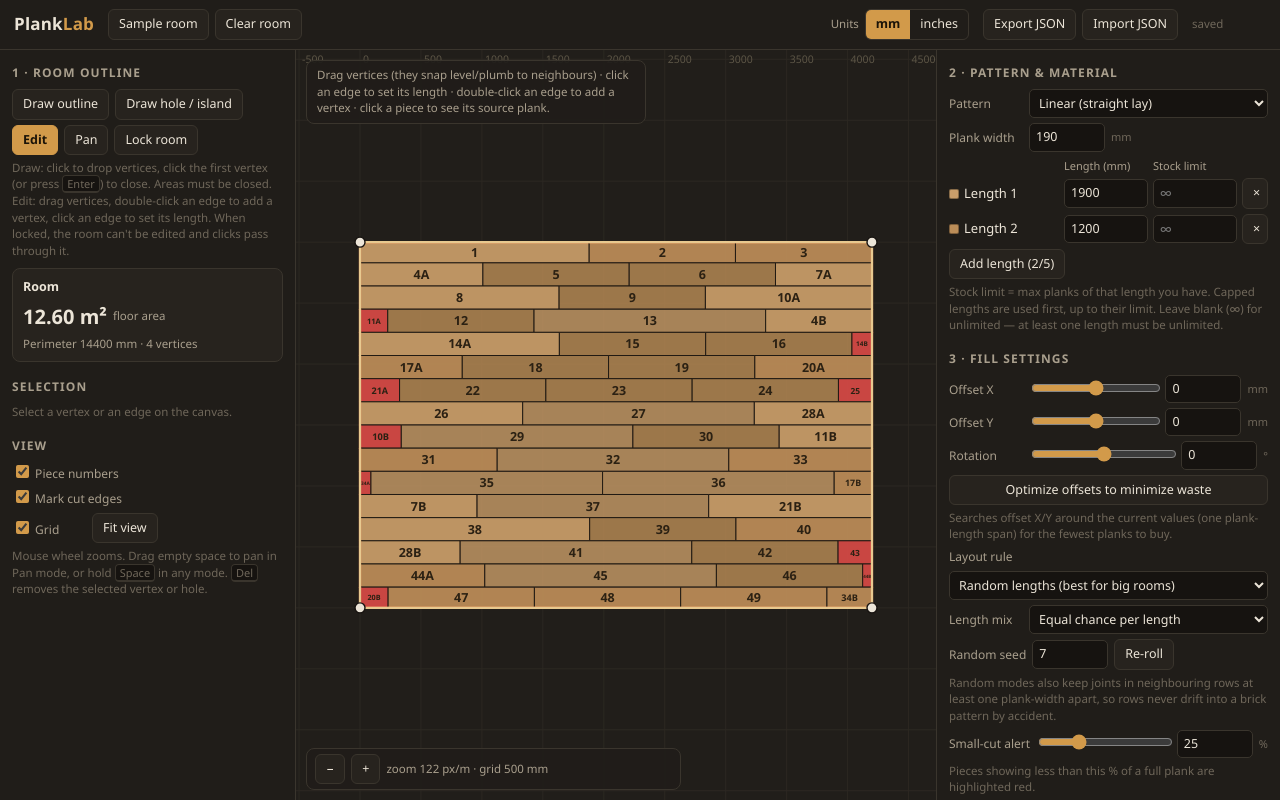
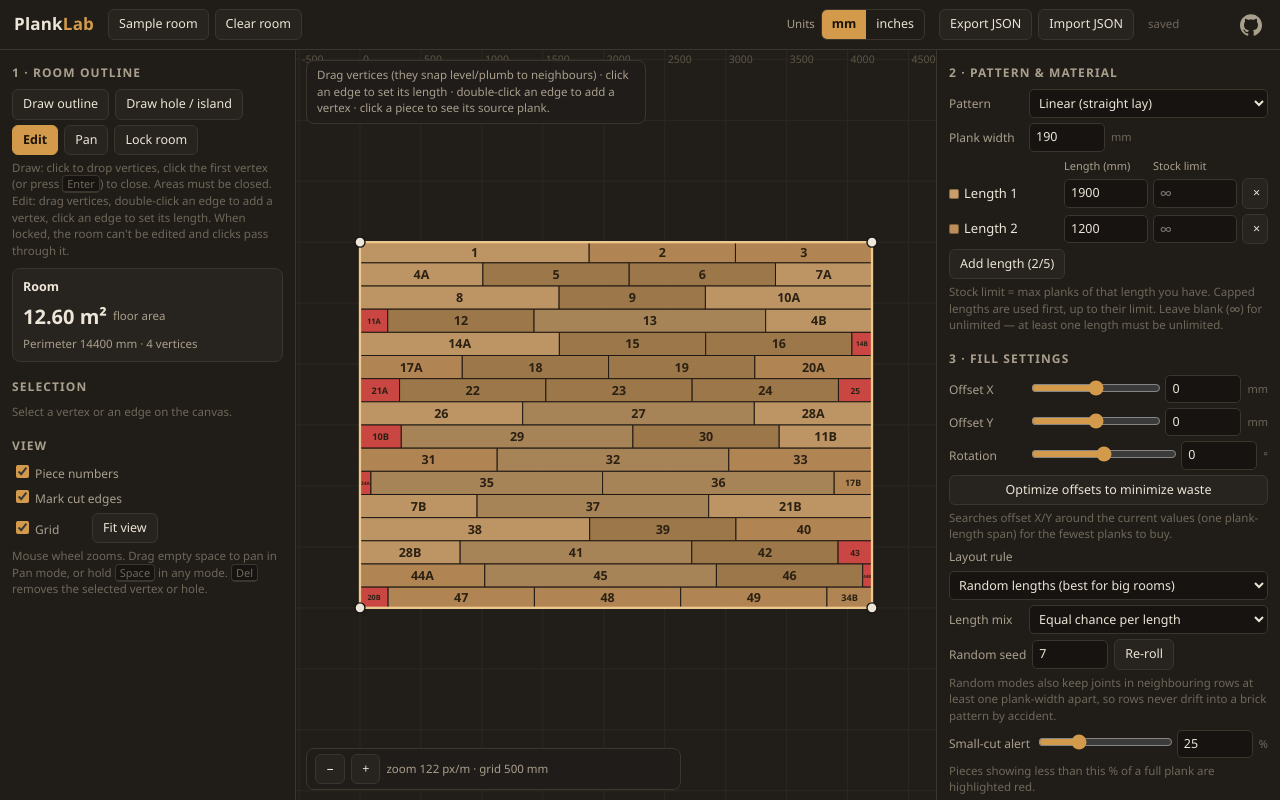
Before and after one commit to achronal/planklab, a plain HTML site: page index.html in a window 1280 px wide. Drawn offline with Linux system fonts and the light colour scheme.

Commit message:
Link the GitHub repo from the app header
Add the GitHub icon to the header, linking to the public repository where people can browse the source and report bugs or request features. Point the README at the GitHub Pages version of the planner and invite issue reports there too.

Co-Authored-By: Muse Code (muse-wonder-full-1.0) <muse@local>

```diff
--- a/index.html
+++ b/index.html
@@ -39,6 +39,9 @@
 .seg button{border:0;border-radius:0;background:transparent}
 .seg button.on{background:var(--accent);color:#1c1408}
 #saveState{color:var(--faint);font-size:11.5px;min-width:74px}
+.ghLink{display:inline-flex;align-items:center;color:var(--muted);padding:4px;border-radius:6px}
+.ghLink:hover{color:var(--ink)}
+.ghLink svg{width:22px;height:22px;fill:currentColor;display:block}
 main{flex:1;display:grid;grid-template-columns:296px 1fr 344px;min-height:0}
 aside{background:var(--panel);overflow-y:auto;padding:12px 12px 20px;min-height:0}
 aside.left{border-right:1px solid var(--line)}
@@ -110,6 +113,10 @@
     <input type="file" id="fileInput" accept=".json,application/json" hidden>
   </div>
   <span id="saveState">saved</span>
+  <a class="ghLink" href="https://github.com/achronal/planklab" target="_blank" rel="noopener"
+     title="PlankLab on GitHub — view source or report a bug" aria-label="PlankLab on GitHub — view source or report a bug">
+    <svg viewBox="0 0 24 24" aria-hidden="true"><path d="M12 .297c-6.63 0-12 5.373-12 12 0 5.303 3.438 9.8 8.205 11.385.6.113.82-.258.82-.577 0-.285-.01-1.04-.015-2.04-3.338.724-4.042-1.61-4.042-1.61C4.422 18.07 3.633 17.7 3.633 17.7c-1.087-.744.084-.729.084-.729 1.205.084 1.838 1.236 1.838 1.236 1.07 1.835 2.809 1.305 3.495.998.108-.776.417-1.305.76-1.605-2.665-.3-5.466-1.332-5.466-5.93 0-1.31.465-2.38 1.235-3.22-.135-.303-.54-1.523.105-3.176 0 0 1.005-.322 3.3 1.23.96-.267 1.98-.399 3-.405 1.02.006 2.04.138 3 .405 2.28-1.552 3.285-1.23 3.285-1.23.645 1.653.24 2.873.12 3.176.765.84 1.23 1.91 1.23 3.22 0 4.61-2.805 5.625-5.475 5.92.42.36.81 1.096.81 2.22 0 1.606-.015 2.896-.015 3.286 0 .315.21.69.825.57C20.565 22.092 24 17.592 24 12.297c0-6.627-5.373-12-12-12"/></svg>
+  </a>
 </header>
 <main>
   <aside class="left">
```
Also changed, not shown: 1 other file.
